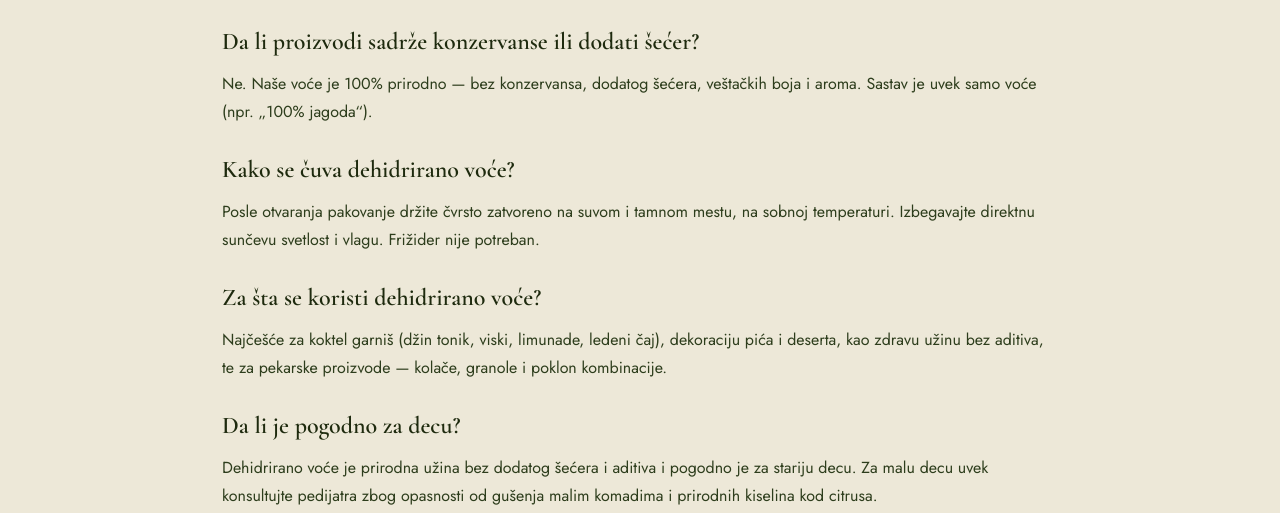
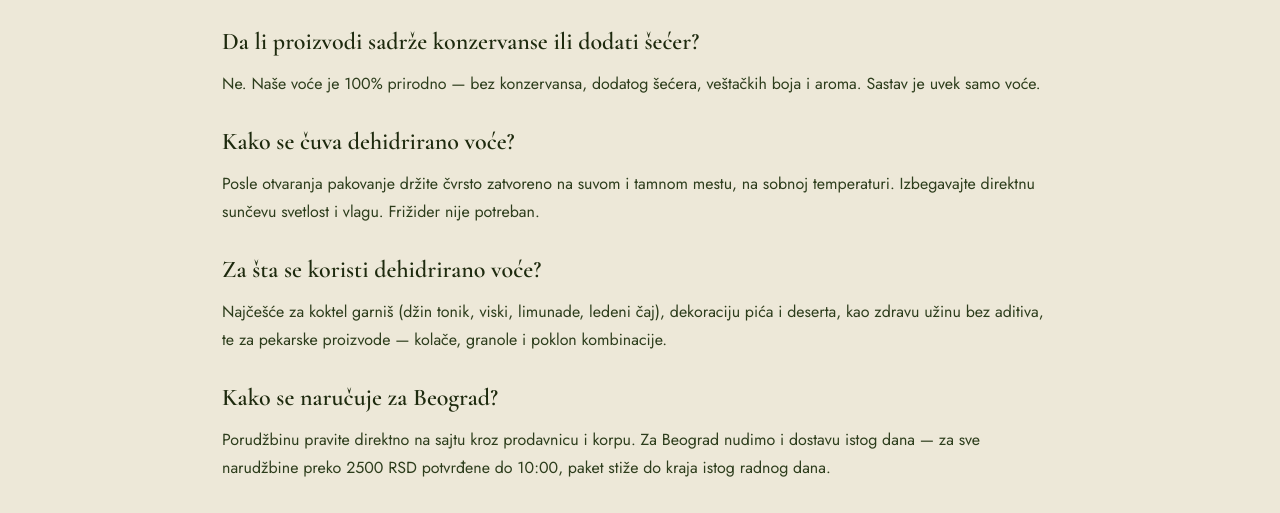
Before and after one commit to filipjovasevic996/Virgo-Fructus, a Next.js app: page /faq in a window 1280 px wide. Shown: the part 395-908 px from the top of the page. Built offline with nearby package versions, Linux system fonts and the light colour scheme; no server answers.

Commit message:
fix: remove faq content

```diff
--- a/components/faq-content.tsx
+++ b/components/faq-content.tsx
@@ -7,7 +7,6 @@ const FAQ_ITEM_KEYS = [
   'additives',
   'storage',
   'useCases',
-  'children',
   'ordering',
   'wholesale',
   'deliveryTime',
--- a/lib/i18n/en.json
+++ b/lib/i18n/en.json
@@ -342,7 +342,7 @@
       },
       "additives": {
         "q": "Do the products contain preservatives or added sugar?",
-        "a": "No. Our fruit is 100% natural — no preservatives, no added sugar, no artificial colors or flavors. The ingredient list is always just the fruit itself (e.g. \"100% strawberry\")."
+        "a": "No. Our fruit is 100% natural — no preservatives, no added sugar, no artificial colors or flavors. The ingredient list is always just the fruit itself."
       },
       "storage": {
         "q": "How should I store dehydrated fruit?",
@@ -351,10 +351,6 @@
       "useCases": {
         "q": "What is dehydrated fruit used for?",
         "a": "Most often as a cocktail garnish (gin & tonic, whisky, lemonades, iced tea), drink and dessert decoration, a healthy additive-free snack, and for baking — cakes, granola and gift sets."
-      },
-      "children": {
-        "q": "Is it suitable for children?",
-        "a": "Dehydrated fruit is a natural snack with no added sugar or additives and is suitable for older children. For toddlers, always consult your pediatrician — small hard pieces can be a choking hazard and citrus is naturally acidic."
       },
       "ordering": {
         "q": "How do I order in Belgrade?",
@@ -370,7 +366,7 @@
       }
     }
   },
-  "admin": {
+    "admin": {
     "login": "Admin login",
     "loginDesc": "Sign in to access the admin area.",
     "identifier": "Username or email",
--- a/lib/i18n/sr.json
+++ b/lib/i18n/sr.json
@@ -342,7 +342,7 @@
       },
       "additives": {
         "q": "Da li proizvodi sadrže konzervanse ili dodati šećer?",
-        "a": "Ne. Naše voće je 100% prirodno — bez konzervansa, dodatog šećera, veštačkih boja i aroma. Sastav je uvek samo voće (npr. „100% jagoda“)."
+        "a": "Ne. Naše voće je 100% prirodno — bez konzervansa, dodatog šećera, veštačkih boja i aroma. Sastav je uvek samo voće."
       },
       "storage": {
         "q": "Kako se čuva dehidrirano voće?",
@@ -351,10 +351,6 @@
       "useCases": {
         "q": "Za šta se koristi dehidrirano voće?",
         "a": "Najčešće za koktel garniš (džin tonik, viski, limunade, ledeni čaj), dekoraciju pića i deserta, kao zdravu užinu bez aditiva, te za pekarske proizvode — kolače, granole i poklon kombinacije."
-      },
-      "children": {
-        "q": "Da li je pogodno za decu?",
-        "a": "Dehidrirano voće je prirodna užina bez dodatog šećera i aditiva i pogodno je za stariju decu. Za malu decu uvek konsultujte pedijatra zbog opasnosti od gušenja malim komadima i prirodnih kiselina kod citrusa."
       },
       "ordering": {
         "q": "Kako se naručuje za Beograd?",
```
